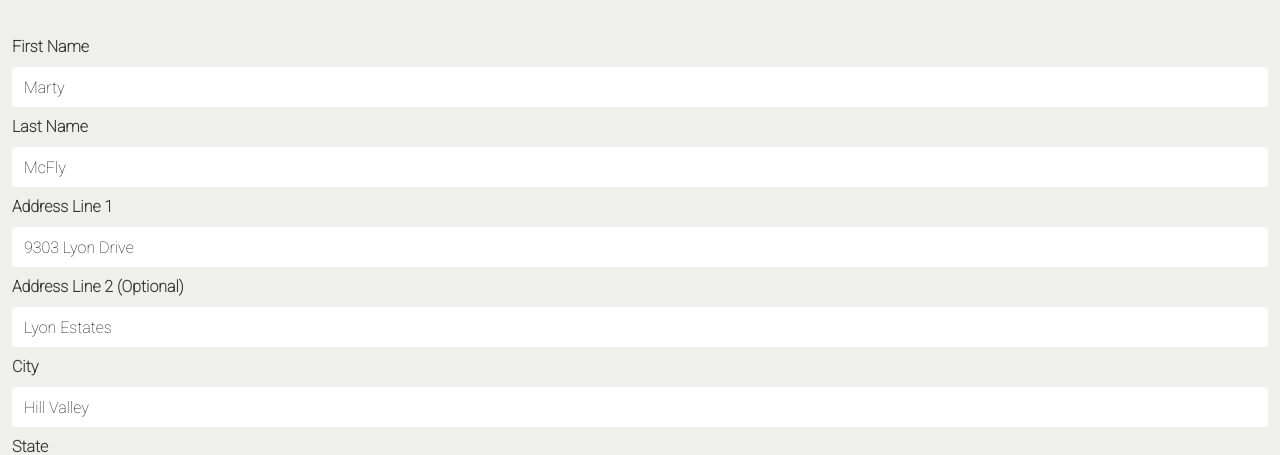
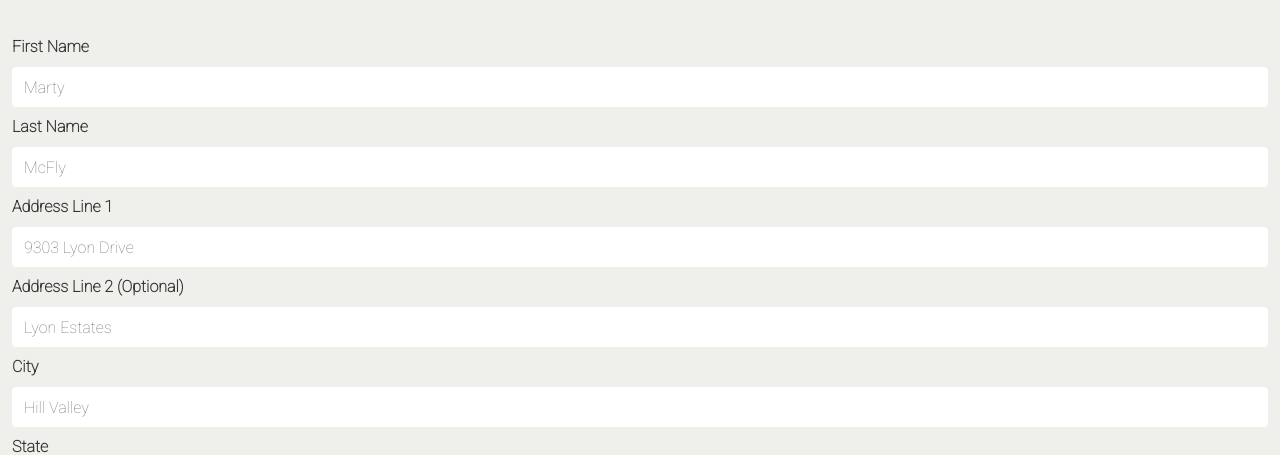
Before and after one commit to stevedoesitall/alloy-client, a Svelte app: page / in a window 1280 px wide. Shown: the part 349-804 px from the top of the page. Built offline with nearby package versions, Linux system fonts and the light colour scheme.

Commit message:
Updated placeholder color

```diff
--- a/public/mystyles.scss
+++ b/public/mystyles.scss
@@ -10,7 +10,7 @@ $blue: #3254a3;
 $brown: #a37f32;
 $pink: #a86e9d;
 $grey-dark: #0d0d0e;
-$grey-light: #a19c9c;
+$grey-light: #797575;
 $green: #7ba332;
 $beige-light: #d0d1cd;
 $beige-lighter: #eff0eb;
@@ -30,7 +30,7 @@ $success: $green;
 $widescreen-enabled: false;
 $fullhd-enabled: false;
 $danger: $pink;
-$input-placeholder-color: $grey-dark;
+$input-placeholder-color: $grey-light;
 
 // Update some of Bulma's component variables
 $body-background-color: $beige-lighter;
```
